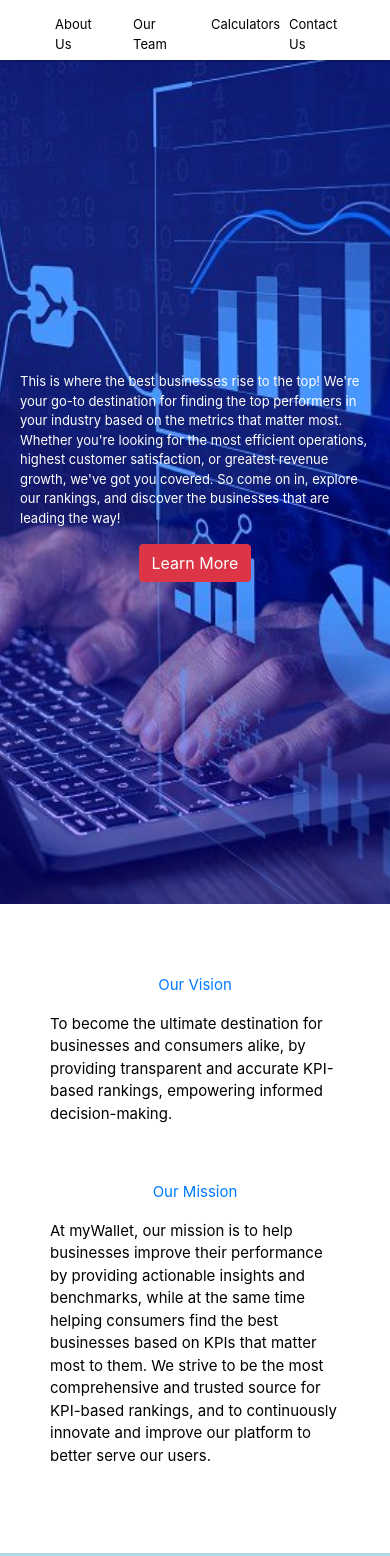
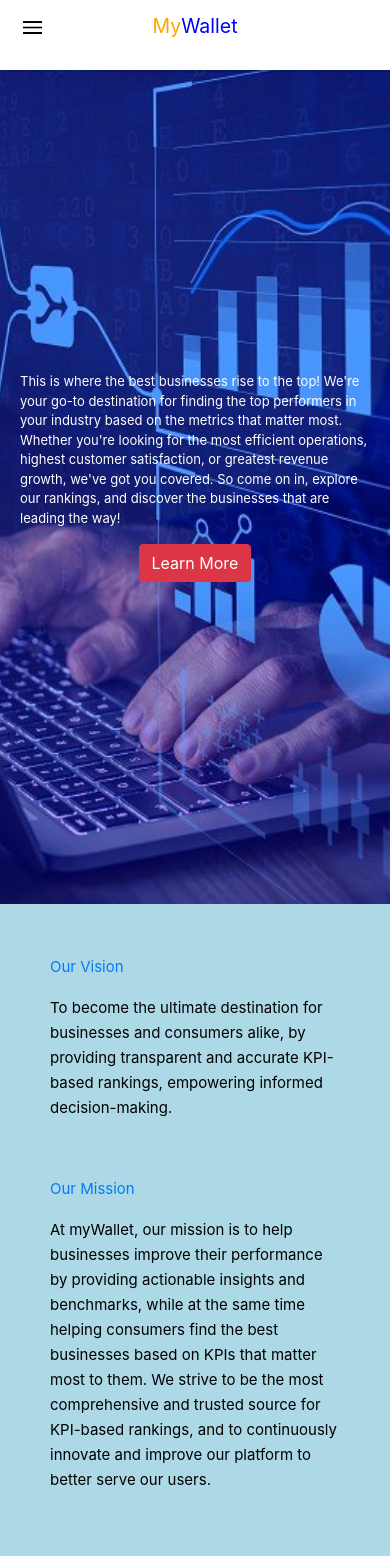
Before and after one commit to jacobwatua/myWallet, a Vue app: page / in a window 390 px wide. Shown: the top 1556 px of the page. Built offline with nearby package versions, Linux system fonts and the light colour scheme.

Commit message:
More phone responsiveness

```diff
--- a/src/App.vue
+++ b/src/App.vue
@@ -1,5 +1,6 @@
 <template>
   <Navbar />
+  <Sidebar/>
   <Banner />
   <Vision />
   <About />
@@ -14,9 +15,11 @@ import Vision from './components/vision.vue';
 import About from './components/about_us.vue';
 import Calculators from './components/calculators.vue';
 import Footer from './components/footer.vue';
+import Sidebar from './components/sidebar.vue';
 export default {
   components : {
     Navbar,
+    Sidebar,
     Banner,
     Vision,
     About,
--- a/src/assets/main.css
+++ b/src/assets/main.css
@@ -1,3 +1,5 @@
+@import url('https://fonts.googleapis.com/css2?family=Lato:ital@0;1&family=Lora&family=Passion+One&family=Playfair+Display&family=Roboto&display=swap');
+
 body{
   padding: 0;
   margin: 0;
@@ -61,10 +63,74 @@ body{
 }
 
 
+/*styles for phone app navbar */
+
+.nav2 {
+  color: blue ;
+}
+
+.nav2 > div {
+
+  position: fixed;
+  top: 0;
+  width: 100%;
+  height: 70px;
+  z-index: 999;
+  display: flex;
+  justify-content: center;
+  align-items: center;
+  font-size: 1.5em;
+  background-color: #ffffff;
+  box-shadow: 0px 1px 3px rgba(0, 0, 0, 0.3);
+}
+
+.logo1, .logo2 {
+  font-style: italic;
+}
+
+#logo1 {
+  color : orange
+}
+
+
+/* ------End of stylings for thr navbar ---- */
 
 
 
-/* ------End of stylings for thr navbar ---- */
+/* STYLE THE SIDE MENU */
+
+
+.side-menu {
+  background-color: white;
+  box-shadow: 2px 0px 3px rgba(0, 0, 0, 0.3);
+  height: 100vh;
+  position: fixed;
+  z-index: 8880909;
+}
+
+
+.side-menu ul {
+  list-style: none;
+  padding-top: 30px;
+  display: flex;
+  flex-direction: column;
+}
+
+.side-menu li a{
+  text-decoration: none;
+  color: black;
+}
+
+.side-menu li a:hover {
+  color: orange;
+}
+
+
+.side-menu {
+  display: none;
+}
+
+/* END OF SIDE MENU STYLES */
 
 
 /*style the banner */
@@ -113,7 +179,7 @@ body{
   grid-template-columns: repeat(2, 1fr);
   padding: 30px;
   font-size: 15px;
-  margin: 20px 0px;
+  background-color: lightblue;
 }
 
   .vision-mission div {
@@ -121,12 +187,12 @@ body{
   box-sizing: border-box;
   margin: 0px auto;
   color: black;
+  line-height: 25px;
   }
 
   .vision-mission div:hover {
-    background-color: lightblue;
-    color: black;
-    line-height: 25px;
+    background-color: darkred;
+    color: white;
 }
 
 
@@ -138,8 +204,13 @@ body{
   .about-us {
     display: grid;
     grid-template-rows: auto 1fr auto;
-    margin:  20px 0px;
     background-color: lightblue;
+    padding-bottom: 30px;
+    font-family: 'Lato', sans-serif;
+    font-family: 'Lora', serif;
+    font-family: 'Passion One', cursive;
+    font-family: 'Playfair Display', serif;
+    font-family: 'Roboto', sans-serif;
   }
 
   .about-header{
@@ -147,9 +218,8 @@ body{
     align-items: center;
     justify-content: center;
     box-sizing: border-box;
-    color: white;
     font-weight: bolder;
-    font-size: 1.3em;
+    font-size: 1.5em;
   }
   .description {
     box-sizing: border-box;
@@ -175,25 +245,32 @@ body{
 
 /*STYLES FOR CALCULATORS */
 .calculators {
-  background-color: #f6f7f8;
   margin-top: -20px;
   padding: 20px;
-  margin-bottom: 40px;
 }
 
 .calculators .rankers{
   display: grid;
   grid-auto-rows: auto;
-  grid-gap: 10px;
+  grid-gap: 15px;
+  padding-bottom: 30px;
 }
 .category {
   background-color: #ffffff;
-  box-shadow: -1px 1px 4px rgba(0, 0, 0, 0.2);
+  box-shadow: -1px 1px 4px rgba(0, 0, 0, 0.3);
   padding: 10px;
   border-radius: 4px;
   border-left: 3px solid blue;
 }
 
+.category:hover {
+  background-color: lightslategray;
+  color: white;
+  font-weight: bold;
+}
+
+
+/*END OF STYLES FOR CALCULATORS /*
 
 
 /*NAVBAR STYLES */
@@ -203,7 +280,7 @@ body{
   color: white;
   display: grid;
   grid-template-rows: 90% 10%;
-  padding: 10px;
+  padding: 10px 10px 0px 10px;
 }
 .top-footer{
   display: grid;
@@ -215,9 +292,7 @@ body{
   align-items: center;
   justify-content: center;
   padding: 10px;
-}
-.bottom-footer p{
-  color: orange;
+  background-color: blue;
 }
 .links {
   margin-bottom: 20px;
@@ -230,10 +305,29 @@ body{
 
 
 
-/*END OF STYLES FOR CALCULATORS /*
 
 
 
+/*style humbugger */
+
+.humbugger {
+  width: 25px;
+  height: 25px;
+  margin-left: 10px;
+  position: fixed;
+  top: 0;
+  left: 10px;
+  z-index: 9900;
+  top: 15px;
+}
+
+.humbugger img {
+  width: 100%;
+  height: 100%;
+}
+
+
+/*END OF STYLES FOR humbugger /*
 
 /* MEDIA QUERIES */
 @media(min-width:1100px) {
@@ -251,6 +345,12 @@ body{
 }
 
 
+@media(min-width:600px){
+  .humbugger {
+    display: none;
+  }
+}
+
 @media(max-width: 600px){
   .vision-mission {
     display: flex;
@@ -264,4 +364,12 @@ body{
     grid-template-columns: 100%;
     grid-auto-rows: minmax(200px, auto)
   }
+
+  .humbugger {
+    display: block;
+  }
+
+  .humbugger {
+    display: block;
+  }
 }
--- a/src/components/nav_bar.vue
+++ b/src/components/nav_bar.vue
@@ -1,8 +1,11 @@
 <template>
-    <div class="NavBar">
+    <div class="NavBar nav2" style="display : none;">
       <ul v-for="(navItem, i) in navItems" :key="i">
         <li><a href="#">{{ navItem }}</a></li>
       </ul>
+    </div>
+    <div class="nav2">
+      <div><p class="text-center"><span id="logo1">My</span><span>Wallet</span><span id="blob"></span></p></div>
     </div>
 </template>
 
--- /dev/null
+++ b/src/components/sidebar.vue
@@ -0,0 +1,37 @@
+<template>
+  <div class="side-bar col-md-2 side-menu" id="side-menu">
+    <ul v-for="(navItem, i) in navItems" :key="i">
+        <li><a href="#">{{ navItem }}</a></li>
+      </ul>
+    </div>
+    <div class="humbugger" onclick="toogle_side_menu()" id="humbugger">
+		        <img src="../assets/images/icons/menu.png" alt="menu icon" @click="toogle_sidebar()">
+		    </div>
+</template>
+
+<script>
+export default {
+  data () {
+    return {
+      navItems : ["About Us", "Our Team", "Calculators", "Contact Us"],
+    }
+  },
+
+  methods : {
+    toogle_sidebar () {
+      if (document.getElementById("side-menu").style.display == "none") {
+        document.getElementById("side-menu").style = "display : block; width: 200px;";
+
+      }
+      else
+      {
+        document.getElementById("side-menu").style.display = "none";
+      }
+    }
+  },
+}
+</script>
+
+<style>
+
+</style>
--- a/src/components/vision.vue
+++ b/src/components/vision.vue
@@ -2,14 +2,14 @@
   <div class="vision-mission">
 
     <div class="vision">
-        <p class="text-center text-primary">Our Vision</p>
+        <p class="text-lg-center text-primary">Our Vision</p>
         <p class="">To become the ultimate destination for businesses and consumers alike,
           by providing transparent and accurate KPI-based rankings, empowering informed decision-making.
         </p>
     </div>
 
     <div class="mission">
-      <p class="text-center text-primary">Our Mission</p>
+      <p class="text-lg-center text-primary">Our Mission</p>
       <p class="">
         At myWallet, our mission is to help businesses improve their performance by providing
         actionable insights and benchmarks, while at the same time helping consumers find the best
```
Also changed, not shown: src/assets/images/icons/menu.png (added).
